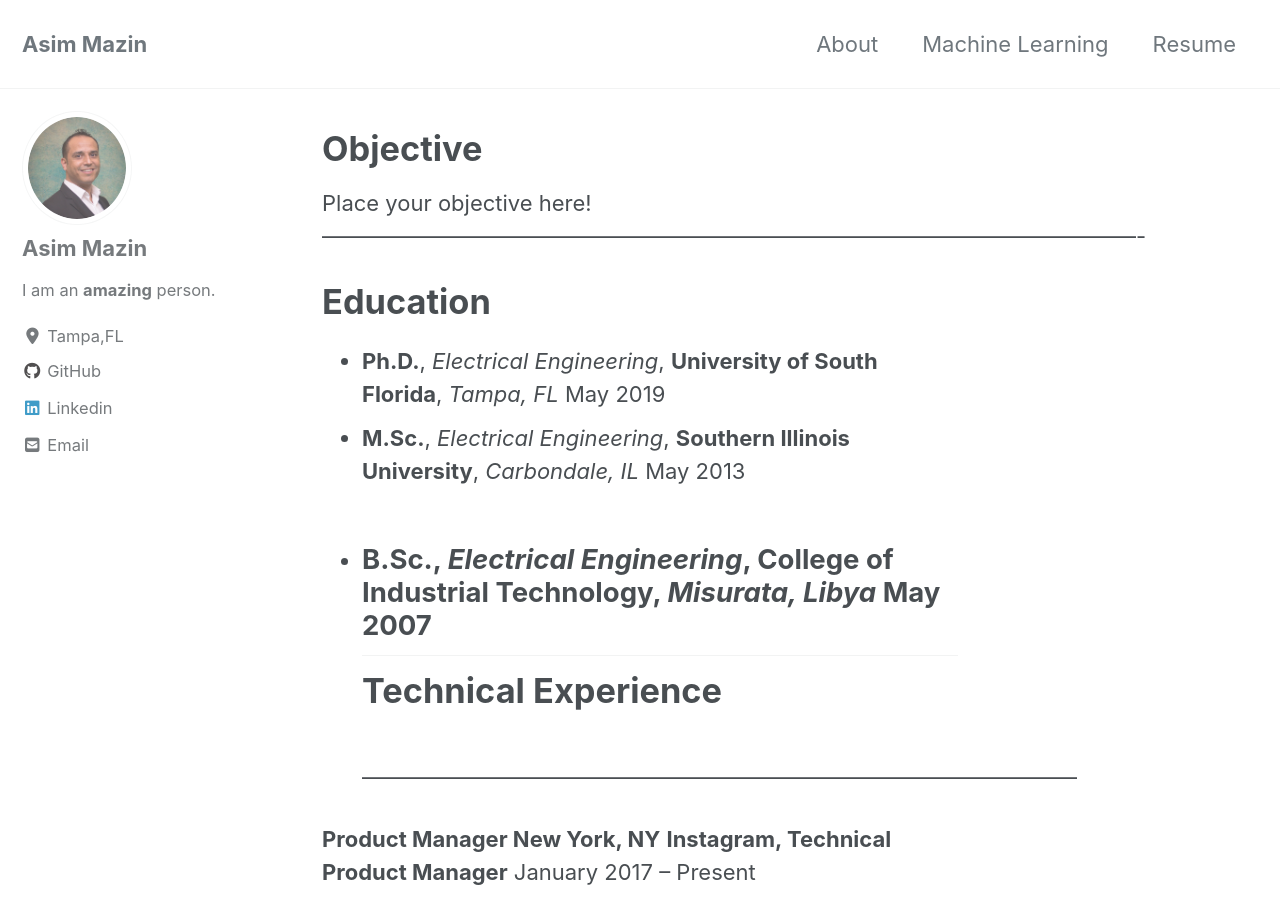
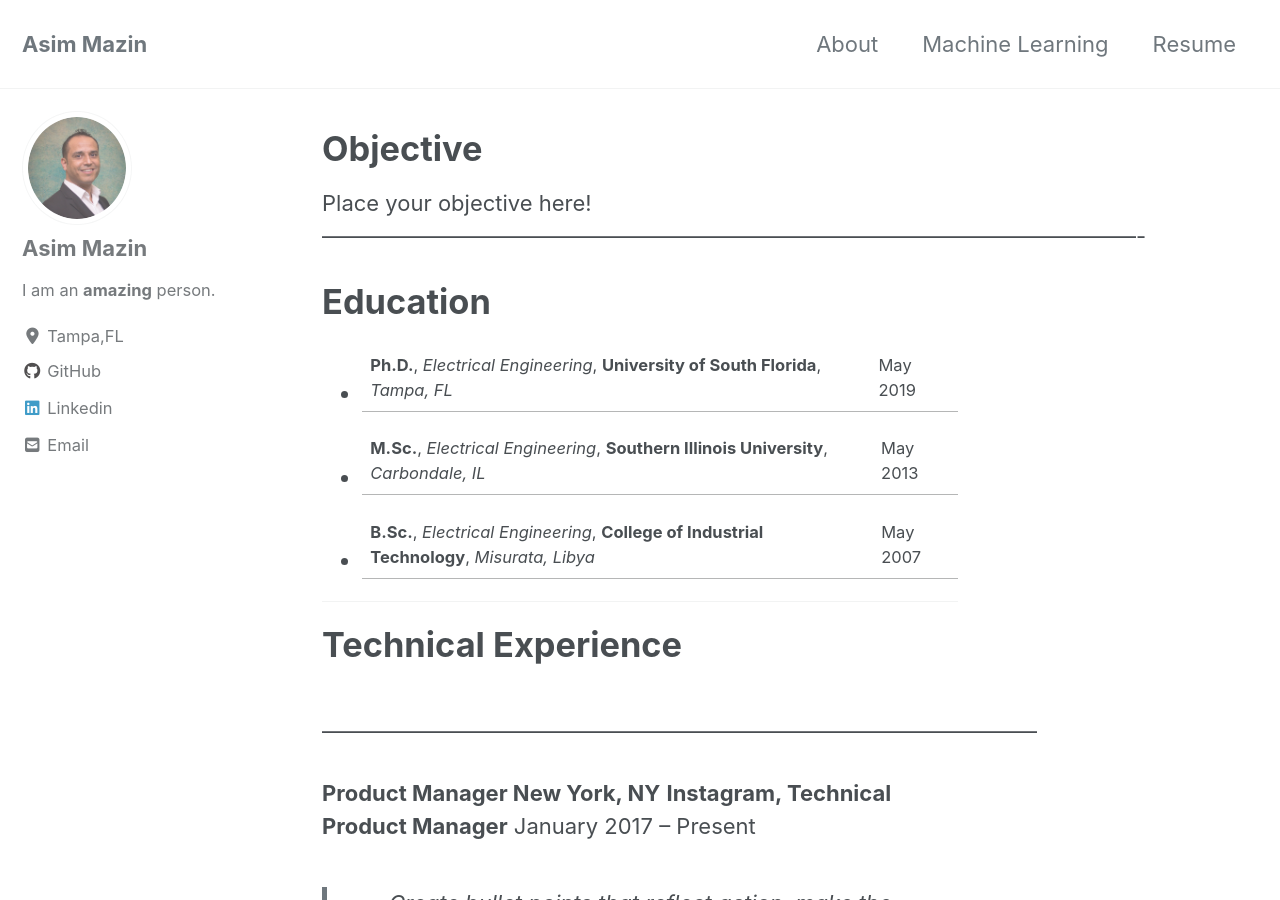
Before and after one commit to AsimMazin/Asimmazin.github.io, a Jekyll site: the page built from _pages/Resume.md, in a window 1280 px wide and 900 px high. Built offline with Jekyll 4.4.1, drawn with Linux system fonts in a browser that asks for light colours; cached includes are drawn as plain includes; nearby versions of some CDN libraries.

Commit message:
New Modification

```diff
--- a/_pages/Resume.md
+++ b/_pages/Resume.md
@@ -9,9 +9,10 @@
 Place your objective here!
 ----------------------------------------------------------------------------------------------------------------
 # Education
-- **Ph.D.**, *Electrical Engineering*, **University of South Florida**, *Tampa, FL*  May 2019
-- **M.Sc.**, *Electrical Engineering*, **Southern Illinois University**, *Carbondale, IL*  May 2013
-- **B.Sc.**, *Electrical Engineering*, **College of Industrial Technology**, *Misurata, Libya*    May 2007
+- **Ph.D.**, *Electrical Engineering*, **University of South Florida**, *Tampa, FL* | May 2019
+- **M.Sc.**, *Electrical Engineering*, **Southern Illinois University**, *Carbondale, IL* | May 2013
+- **B.Sc.**, *Electrical Engineering*, **College of Industrial Technology**, *Misurata, Libya*  |   May 2007
+
 ----------------------------------------------------------------------------------------------------------------
 # Technical Experience
 <br />
```
